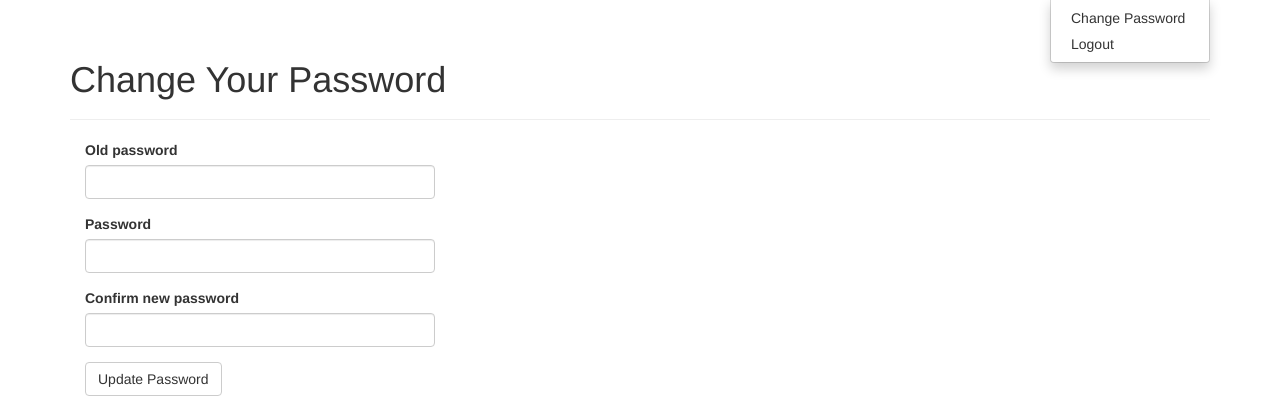
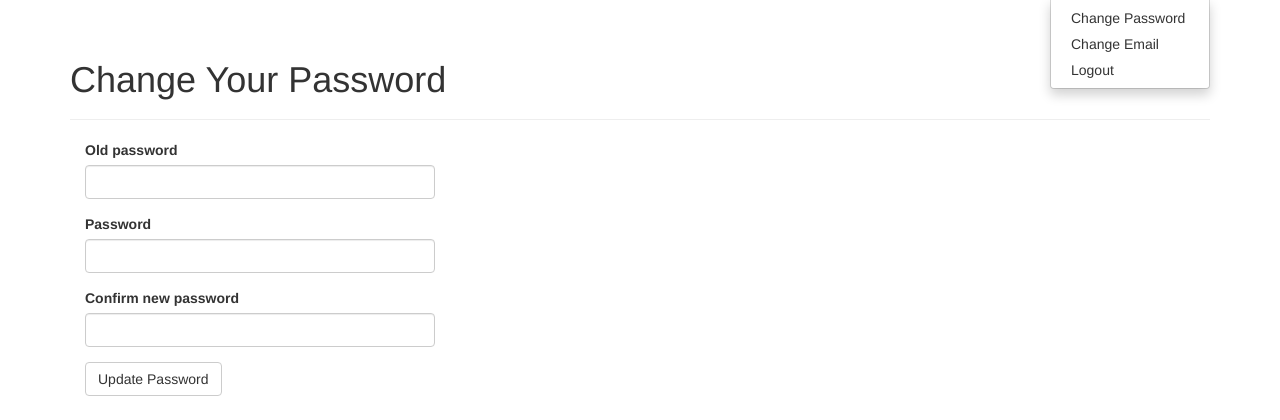
Before and after one commit to stepsame/flaskq, a Flask app: page /auth/change-password in a window 1280 px wide, after a click on "Account". Shown: the part 52-472 px from the top of the page. Run offline with Flask 2, Linux system fonts and the light colour scheme; the visitor is signed in with stand-in values (Sample User, id 1); data comes from the database, SQL or seed files in the repository; some libraries are stand-ins or nearby versions.

Commit message:
email change

```diff
--- a/app/auth/forms.py
+++ b/app/auth/forms.py
@@ -41,7 +41,7 @@ class ChangePasswordForm(Form):
     submit = SubmitField('Update Password')
 
 
-class PasswordResetRequesetForm(Form):
+class PasswordResetRequestForm(Form):
     email = StringField('Email', validators=[Required(), Length(1, 64),
                                              Email()])
     submit = SubmitField('Reset Password')
@@ -57,4 +57,15 @@ class PasswordResetForm(Form):
 
     def validate_email(self, field):
         if User.query.filter_by(email=field.data).first() is None:
-            raise ValidationError('Unkonwn email address.')
+            raise ValidationError('Unknown email address.')
+
+
+class ChangeEmailForm(Form):
+    email = StringField('New email', validators=[Required(), Length(1, 64),
+                                             Email()])
+    password = PasswordField('Password', validators=[Required()])
+    submit = SubmitField('Update Email Address')
+
+    def validate_email(self, field):
+        if User.query.filter_by(email=field.data).first():
+            raise ValidationError('Email already registered.')
--- a/app/auth/views.py
+++ b/app/auth/views.py
@@ -3,7 +3,7 @@ from flask.ext.login import login_user, logout_user, login_required, \
     current_user
 from . import auth
 from .forms import LoginForm, RegistrationForm, ChangePasswordForm, \
-    PasswordResetRequesetForm, PasswordResetForm
+    PasswordResetRequestForm, PasswordResetForm, ChangeEmailForm
 from .. import db
 from ..models import User
 from ..email import send_email
@@ -102,7 +102,7 @@ def change_password():
 def password_reset_request():
     if not current_user.is_anonymous:
         return redirect(url_for('main.index'))
-    form = PasswordResetRequesetForm()
+    form = PasswordResetRequestForm()
     if form.validate_on_submit():
         user = User.query.filter_by(email=form.email.data).first()
         if user:
@@ -130,3 +130,32 @@ def password_reset(token):
             flash('Your password has been updated.')
         return redirect(url_for('auth.login'))
     return render_template('auth/reset_password.html', form=form)
+
+
+@auth.route('/change-email', methods=['GET', 'POST'])
+@login_required
+def change_email_request():
+    form = ChangeEmailForm()
+    if form.validate_on_submit():
+        if current_user.verify_password(form.password.data):
+            new_email = form.email.data
+            token = current_user.generate_email_change_token(new_email)
+            send_email(new_email, 'Confirm your email address',
+                       'auth/email/change_email',
+                       user=current_user, token=token)
+            flash('An email with instructions to confirm your new email'
+                  ' has been sent to you.')
+            return redirect(url_for('main.index'))
+        else:
+            flash('Invalid email or password.')
+    return render_template('auth/change_email.html', form=form)
+
+
+@auth.route('/change-email/<token>')
+@login_required
+def change_email(token):
+    if current_user.change_email(token):
+        flash('Your email address has been updated.')
+    else:
+        flash('Invalid request.')
+    return redirect(url_for('main.index'))
--- a/app/models.py
+++ b/app/models.py
@@ -67,6 +67,27 @@ class User(UserMixin, db.Model):
         db.session.add(self)
         return True
 
+    def generate_email_change_token(self, new_email, expiration=3600):
+        s = Serializer(current_app.config['SECRET_KEY'], expiration)
+        return s.dumps({'change_email': self.id, 'new_email': new_email})
+
+    def change_email(self, token):
+        s = Serializer(current_app.config['SECRET_KEY'])
+        try:
+            data = s.loads(token)
+        except:
+            return False
+        if data.get('change_email') != self.id:
+            return False
+        new_email = data.get('new_email')
+        if new_email is None:
+            return False
+        if User.query.filter_by(email=new_email).first() is not None:
+            return False
+        self.email = new_email
+        db.session.add(self)
+        return True
+
     def __repr__(self):
         return '<User %r>' % self.username
 
--- a/app/templates/base.html
+++ b/app/templates/base.html
@@ -35,6 +35,7 @@
                     </a>
                     <ul class="dropdown-menu">
                         <li><a href="{{ url_for('auth.change_password') }}">Change Password</a> </li>
+                        <li><a href="{{ url_for('auth.change_email_request') }}">Change Email</a> </li>
                         <li><a href="{{ url_for('auth.logout') }}">Logout</a></li>
                     </ul>
                 </li>
```
Also changed, not shown: app/templates/auth/change_email.html (added, +13 -0 lines), app/templates/auth/email/change_email.html (added, +7 -0 lines), app/templates/auth/email/change_email.txt (added, +11 -0 lines), tests/test_user_model.py (+28 -0 lines).
